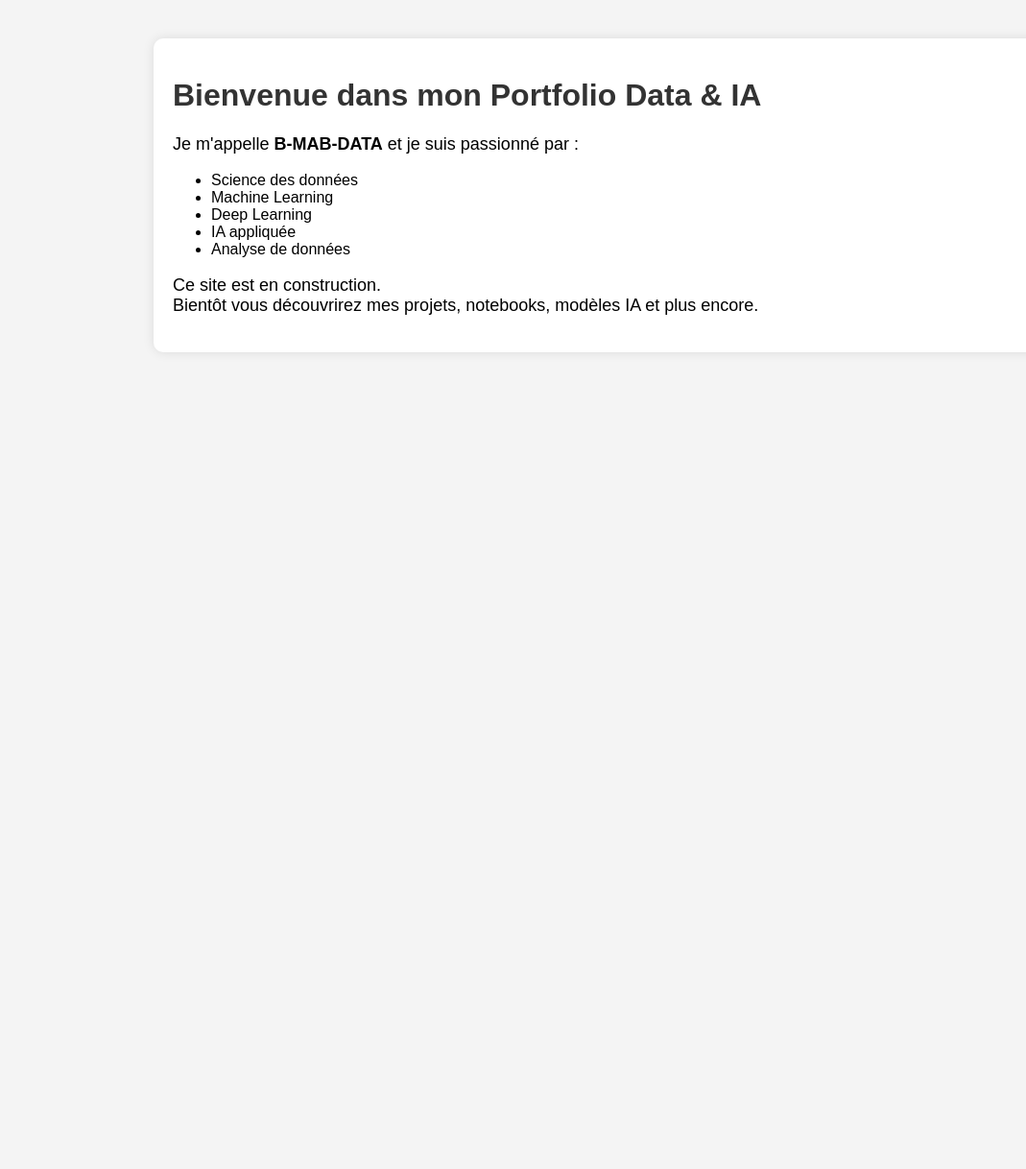
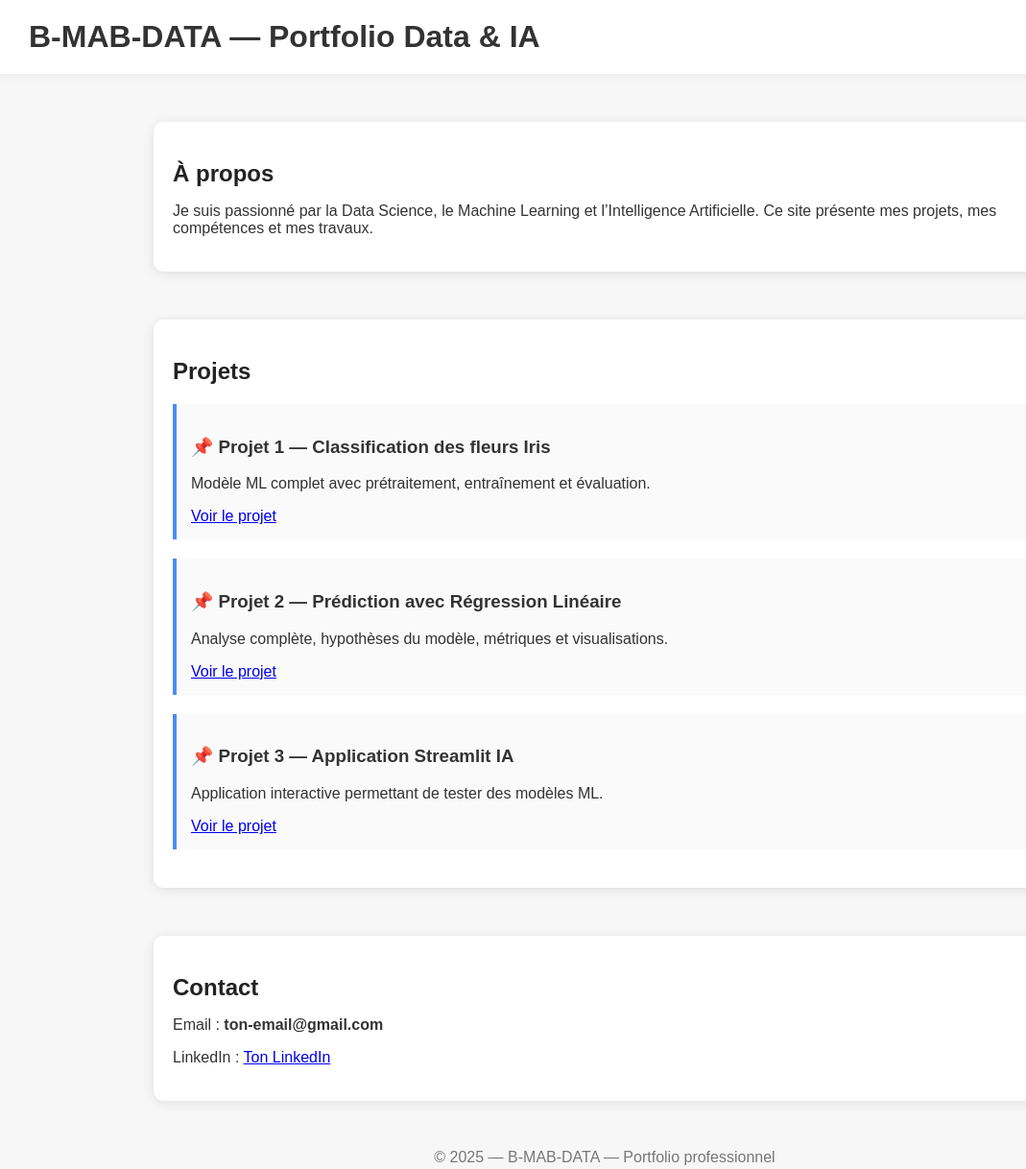
Before and after one commit to B-MAB-DATA/B-MAB-DATA.github.io, a plain HTML site: page index.html in a window 1280 px wide. Shown: the whole page at 96% size, without its empty margins (10-1079 px from the left). Before the commit the page ends 800 px from the top, so only its background shows below. Drawn offline with Linux system fonts and the light colour scheme.

Commit message:
Update index.html

```diff
--- a/index.html
+++ b/index.html
@@ -4,45 +4,102 @@
     <meta charset="UTF-8">
     <meta name="viewport" content="width=device-width, initial-scale=1.0">
     <title>Portfolio Data & IA - B-MAB-DATA</title>
+
     <style>
         body {
+            margin: 0;
+            padding: 0;
             font-family: Arial, sans-serif;
-            margin: 40px;
-            background-color: #f4f4f4;
-        }
-        .container {
-            background: white;
-            padding: 20px;
-            border-radius: 10px;
-            max-width: 900px;
-            margin: auto;
-            box-shadow: 0 0 12px rgba(0,0,0,0.1);
-        }
-        h1 {
+            background: #f7f7f7;
             color: #333;
         }
-        p {
-            font-size: 18px;
+
+        header {
+            background: white;
+            padding: 20px 40px;
+            box-shadow: 0 2px 10px rgba(0,0,0,0.05);
+            position: sticky;
+            top: 0;
+        }
+
+        h1 {
+            margin: 0;
+        }
+
+        .section {
+            max-width: 900px;
+            margin: 50px auto;
+            padding: 20px;
+            background: white;
+            border-radius: 10px;
+            box-shadow: 0 2px 12px rgba(0,0,0,0.1);
+        }
+
+        .section h2 {
+            margin-bottom: 10px;
+            color: #222;
+        }
+
+        .project {
+            padding: 15px;
+            border-left: 4px solid #4c8bf5;
+            margin: 20px 0;
+            background: #fafafa;
+        }
+
+        footer {
+            text-align: center;
+            margin: 50px 0;
+            color: #777;
         }
     </style>
 </head>
+
 <body>
-    <div class="container">
-        <h1>Bienvenue dans mon Portfolio Data & IA</h1>
-        <p>Je m'appelle <strong>B-MAB-DATA</strong> et je suis passionné par :
-            <ul>
-                <li>Science des données</li>
-                <li>Machine Learning</li>
-                <li>Deep Learning</li>
-                <li>IA appliquée</li>
-                <li>Analyse de données</li>
-            </ul>
-        </p>
 
+    <header>
+        <h1>B-MAB-DATA — Portfolio Data & IA</h1>
+    </header>
+
+    <div class="section">
+        <h2>À propos</h2>
         <p>
-            Ce site est en construction.<br>
-            Bientôt vous découvrirez mes projets, notebooks, modèles IA et plus encore.
+            Je suis passionné par la Data Science, le Machine Learning et l’Intelligence Artificielle.
+            Ce site présente mes projets, mes compétences et mes travaux.
         </p>
     </div>
+
+    <div class="section">
+        <h2>Projets</h2>
+
+        <div class="project">
+            <h3>📌 Projet 1 — Classification des fleurs Iris</h3>
+            <p>Modèle ML complet avec prétraitement, entraînement et évaluation.</p>
+            <a href="https://github.com/">Voir le projet</a>
+        </div>
+
+        <div class="project">
+            <h3>📌 Projet 2 — Prédiction avec Régression Linéaire</h3>
+            <p>Analyse complète, hypothèses du modèle, métriques et visualisations.</p>
+            <a href="https://github.com/">Voir le projet</a>
+        </div>
+
+        <div class="project">
+            <h3>📌 Projet 3 — Application Streamlit IA</h3>
+            <p>Application interactive permettant de tester des modèles ML.</p>
+            <a href="https://github.com/">Voir le projet</a>
+        </div>
+    </div>
+
+    <div class="section">
+        <h2>Contact</h2>
+        <p>Email : <strong>ton-email@gmail.com</strong></p>
+        <p>LinkedIn : <a href="#">Ton LinkedIn</a></p>
+    </div>
+
+    <footer>
+        © 2025 — B-MAB-DATA — Portfolio professionnel
+    </footer>
+
 </body>
 </html>
```
